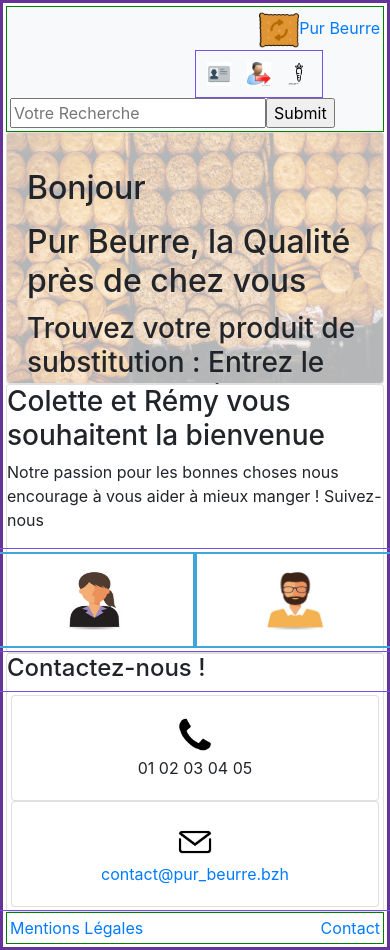
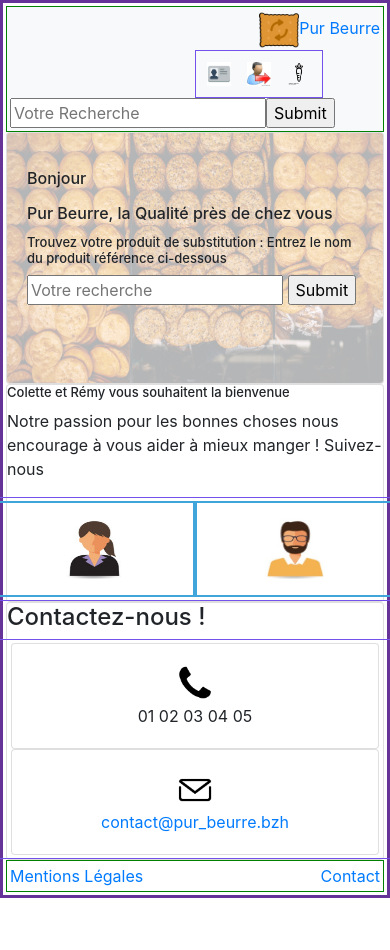
Before and after one commit to Fabrice-64/OC_Project_8, a Django app: page /home/ in a window 390 px wide. After the commit the page ends 898 px from the top, so only its background shows below. Run offline with Django 3.2, Linux system fonts and the light colour scheme; a user stored in the database is signed in; parts of the project's set-up code (start-up, migrations or seed data) failed here and were passed over.

Commit message:
Create separate style sheet for responsiveness.

```diff
--- a/papounet_diet/customer/templates/customer/base.html
+++ b/papounet_diet/customer/templates/customer/base.html
@@ -5,39 +5,8 @@
         <meta name="viewport" content="width=device-width, initial-scale=1, shrink-to-fit=no">
         <link rel="icon" href="{% static 'icons/logo_pur_beurre_favicon.png' %}" id="favicon"/>
         <link rel="stylesheet" href="https://cdn.jsdelivr.net/npm/bootstrap@4.5.3/dist/css/bootstrap.min.css" integrity="sha384-TX8t27EcRE3e/ihU7zmQxVncDAy5uIKz4rEkgIXeMed4M0jlfIDPvg6uqKI2xXr2" crossorigin="anonymous">
+        <link rel="stylesheet" href="{% static 'style_sheet.css' %}">
         <title>{% block title %}{% endblock %}</title>
-        <style>
-            .container {
-                border: 3px solid rebeccapurple;
-                padding: 3px;
-            }
-            .row {
-              border: 1px solid #7451EB;
-              padding: 3px;
-            }
-            [class="col"] {
-              padding: 1rem;
-              border: 2px solid #3FA5DB;
-            }
-            .navbar {
-                border: 1px solid green;
-              padding: 3px;
-            }
-            .card-img{
-                opacity: 0.3;
-            }
-            .card-img-top{
-                width: 18rem;
-                height: 18rem;
-                object-fit: cover;
-            }
-            #centered-box{
-                justify-content: center;
-                display: inline-flex;
-            }
-
-
-          </style>
     </head>
     <body>
         <div class="container">
--- a/papounet_diet/customer/templates/customer/home.html
+++ b/papounet_diet/customer/templates/customer/home.html
@@ -9,11 +9,11 @@
         src="{% static 'pictures/greg-jeanneau-YTbFHT9_IhY-unsplash.jpg' %}" id="background_picture" alt="background picture">
     <div class="card-img-overlay">
         {% if request.user.is_authenticated %}
-        <p> <h2>Bonjour {{ request.user.first_name }}</h1></p>
+        <p> <h2 class="card-title">Bonjour {{ request.user.first_name }}</h2></p>
         {% endif %}
-        <h2 class="card-title" id="motto">Pur Beurre, la Qualité près de chez vous</h1>
+        <h2 class="card-title" id="motto">Pur Beurre, la Qualité près de chez vous</h2>
         <h3 class="card-text" id="advice">Trouvez votre produit de substitution :
-            Entrez le nom du produit référence ci-dessous</h2>
+            Entrez le nom du produit référence ci-dessous</h3>
             <form action="{% url 'food_items:search_results' %}" method='get'>
                 <input type="text" name="searched_item" id="searched_item" placeholder="Votre recherche">
                 <input type="submit" id="main_button">
--- /dev/null
+++ b/papounet_diet/static/style_sheet.css
@@ -0,0 +1,40 @@
+.container {
+    border: 3px solid rebeccapurple;
+    padding: 3px;
+}
+.row {
+  border: 1px solid #7451EB;
+  padding: 3px;
+}
+[class="col"] {
+  padding: 1rem;
+  border: 2px solid #3FA5DB;
+}
+.navbar {
+    border: 1px solid green;
+  padding: 3px;
+}
+.card-img{
+    opacity: 0.3;
+}
+.card-img-top{
+    width: 18rem;
+    height: 18rem;
+    object-fit: cover;
+}
+#centered-box{
+    justify-content: center;
+    display: inline-flex;
+}
+
+@media (max-width: 575.98px) {
+    h2.card-title{
+        font-size: medium;
+    }
+    h3.card-text{
+        font-size: small;
+    }
+    .card-img-top{
+    width: 12rem;
+    height: 12rem;
+}
```
